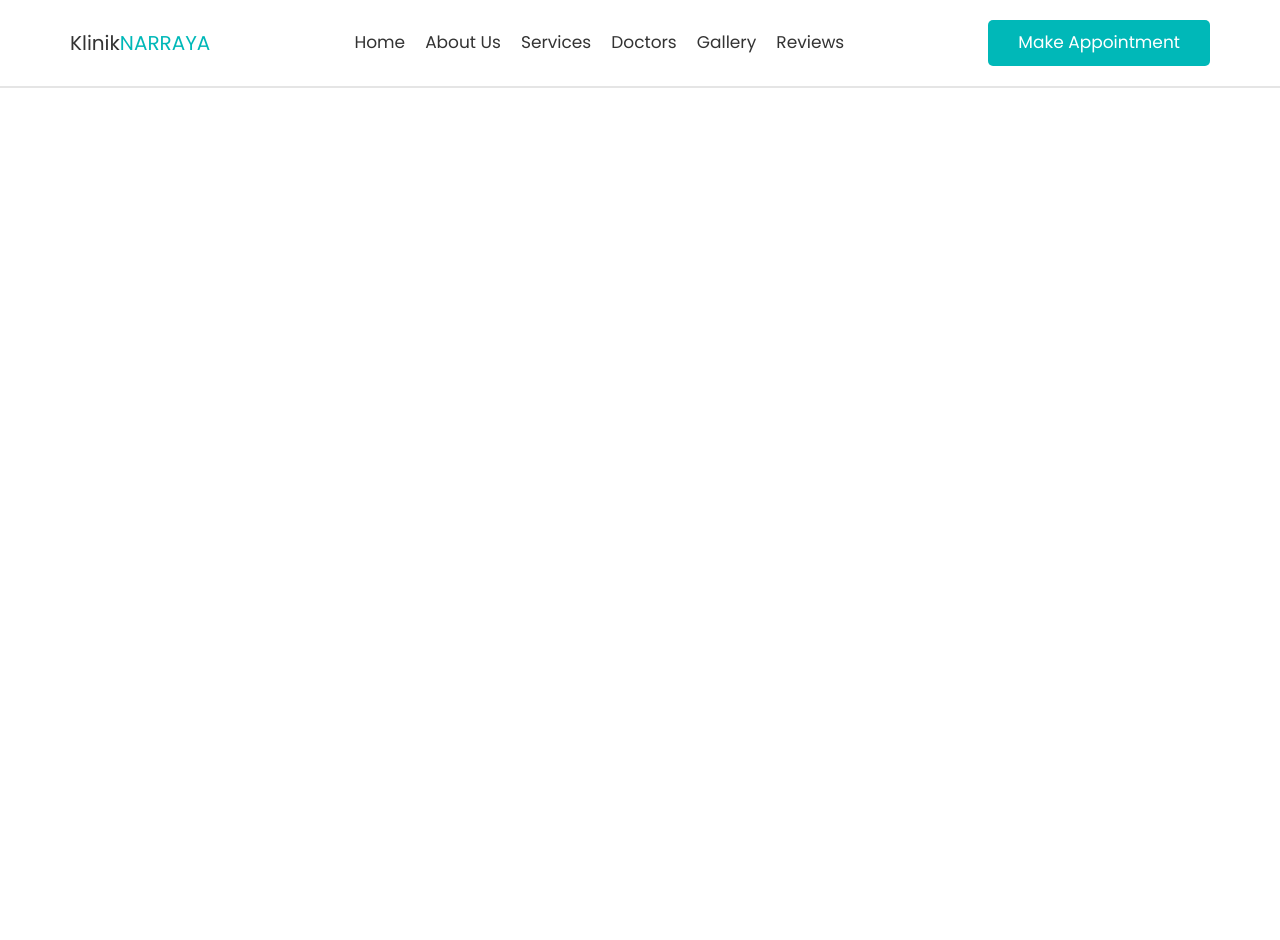
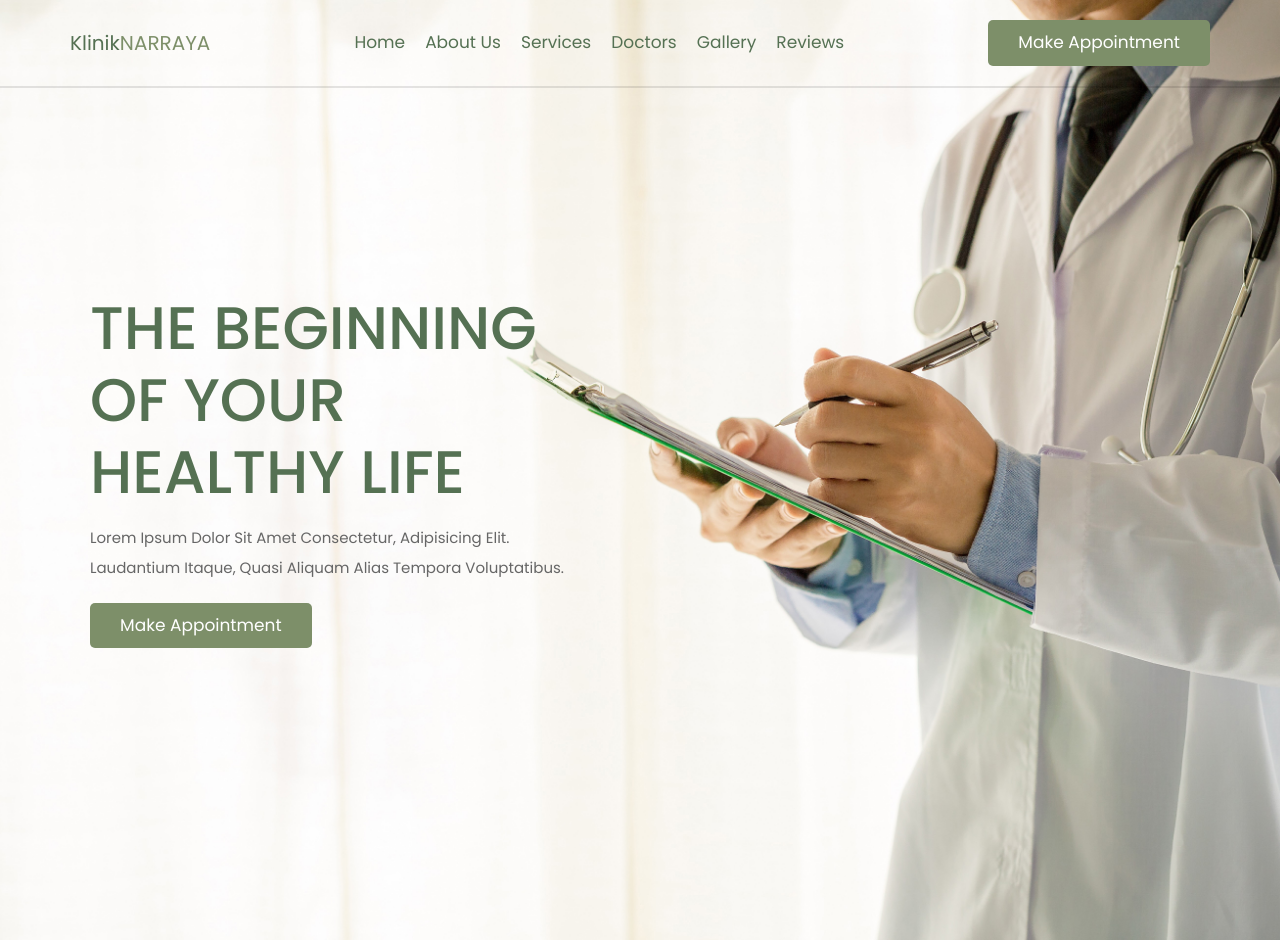
Before and after one commit to naufalalifai/FinalProject-Pweb, a PHP site: page / in a window 1280 px wide. Before the commit the page ends 88 px from the top, so only its background shows below. Run offline with PHP 8.4, Linux system fonts and the light colour scheme.

Commit message:
add home section and adjust color

```diff
--- a/index.html
+++ b/index.html
@@ -45,6 +45,23 @@
 
   </header>
 
+  <section class="home" id="home">
+
+    <div class="container">
+
+      <div class="row min-vh-100 align-items-center">
+        <div class="content text-center text-md-left">
+          <h3>the beginning of your healthy life</h3>
+          <p>Lorem ipsum dolor sit amet consectetur, adipisicing elit. Laudantium itaque, quasi aliquam alias
+            tempora voluptatibus.</p>
+          <a href="#contact" class="link-btn">make appointment</a>
+        </div>
+      </div>
+
+    </div>
+
+  </section>
+
   <!-- custom js file link  -->
   <script src="script.js"></script>
 </body>
--- a/script.js
+++ b/script.js
@@ -1,7 +1,19 @@
 let menu = document.querySelector('#menu-btn');
 let navbar = document.querySelector('.header .nav');
+let header = document.querySelector('.header');
 
 menu.onclick = () =>{
     menu.classList.toggle('fa-times');
     navbar.classList.toggle('active');
- }
+}
+
+ window.onscroll = () =>{
+    menu.classList.remove('fa-times');
+    navbar.classList.remove('active');
+
+   if(window.scrollY > 0){
+      header.classList.add('active');
+   } else{
+      header.classList.remove('active');
+   }
+}
--- a/style.css
+++ b/style.css
@@ -1,8 +1,8 @@
 @import url('https://fonts.googleapis.com/css2?family=Poppins:wght@100;200;300;400;500;600&display=swap');
 
 :root {
-    --blue: #00b8b8;
-    --black: #333;
+    --light-green: #7D8F69;
+    --dark-green: #557153;
     --white: #fff;
     --light-color: #666;
     --light-bg: #eee;
@@ -31,7 +31,7 @@
 }
 
 *::-webkit-scrollbar-thumb {
-    background-color: var(--blue);
+    background-color: var(--light-green);
 }
 
 html {
@@ -41,27 +41,22 @@ html {
     scroll-padding-top: 6.5rem;
 }
 
-.heading {
-    text-align: center;
-    font-size: 4rem;
-    color: var(--black);
-    text-transform: uppercase;
-    font-weight: bolder;
-    margin-bottom: 3rem;
+section {
+    padding: 7rem 2rem;
 }
 
 .link-btn {
     display: inline-block;
     padding: 1rem 3rem;
     border-radius: .5rem;
-    background-color: var(--blue);
+    background-color: var(--light-green);
     cursor: pointer;
     font-size: 1.7rem;
     color: var(--white);
 }
 
 .link-btn:hover {
-    background-color: var(--black);
+    background-color: var(--dark-green);
     color: var(--white);
 }
 
@@ -78,30 +73,53 @@ html {
 
 .header .logo {
     font-size: 2rem;
-    color: var(--black);
+    color: var(--dark-green);
 }
 
 .header .logo span {
-    color: var(--blue);
+    color: var(--light-green);
 }
 
 .header .nav a {
     margin: 0 1rem;
     font-size: 1.7rem;
-    color: var(--black);
+    color: var(--dark-green);
 }
 
 .header .nav a:hover {
-    color: var(--blue);
+    color: var(--light-green);
 }
 
 #menu-btn {
     font-size: 2.5rem;
-    color: var(--black);
+    color: var(--dark-green);
     cursor: pointer;
     display: none;
 }
 
+.home {
+    background: url(../images/home-bg.jpg) no-repeat;
+    background-size: cover;
+    background-position: center;
+}
+
+.home .content {
+    width: 55rem;
+    padding: 2rem;
+}
+
+.home .content h3 {
+    font-size: 6rem;
+    text-transform: uppercase;
+    color: var(--dark-green);
+}
+
+.home .content p {
+    line-height: 2;
+    font-size: 1.5rem;
+    color: var(--light-color);
+    padding: 1rem 0;
+}
 
 
 
@@ -127,9 +145,17 @@ html {
     .header .link-btn {
         display: none;
     }
+
+    section {
+        padding: 5rem 2rem;
+    }
 }
 
 @media (max-width:768px) {
+
+    section {
+        padding: 3rem 1rem;
+    }
 
     #menu-btn {
         display: inline-block;
@@ -163,6 +189,14 @@ html {
         margin: 1rem 0;
         font-size: 2rem;
     }
+
+    .home {
+        background-position: left;
+    }
+
+    .home .content {
+        width: auto;
+    }
 }
 
 @media (max-width:450px) {
@@ -170,4 +204,8 @@ html {
     html {
         font-size: 50%;
     }
+
+    .home .content h3 {
+        font-size: 4rem;
+    }
 }
```
Also changed, not shown: images/home-bg.jpg (added).
